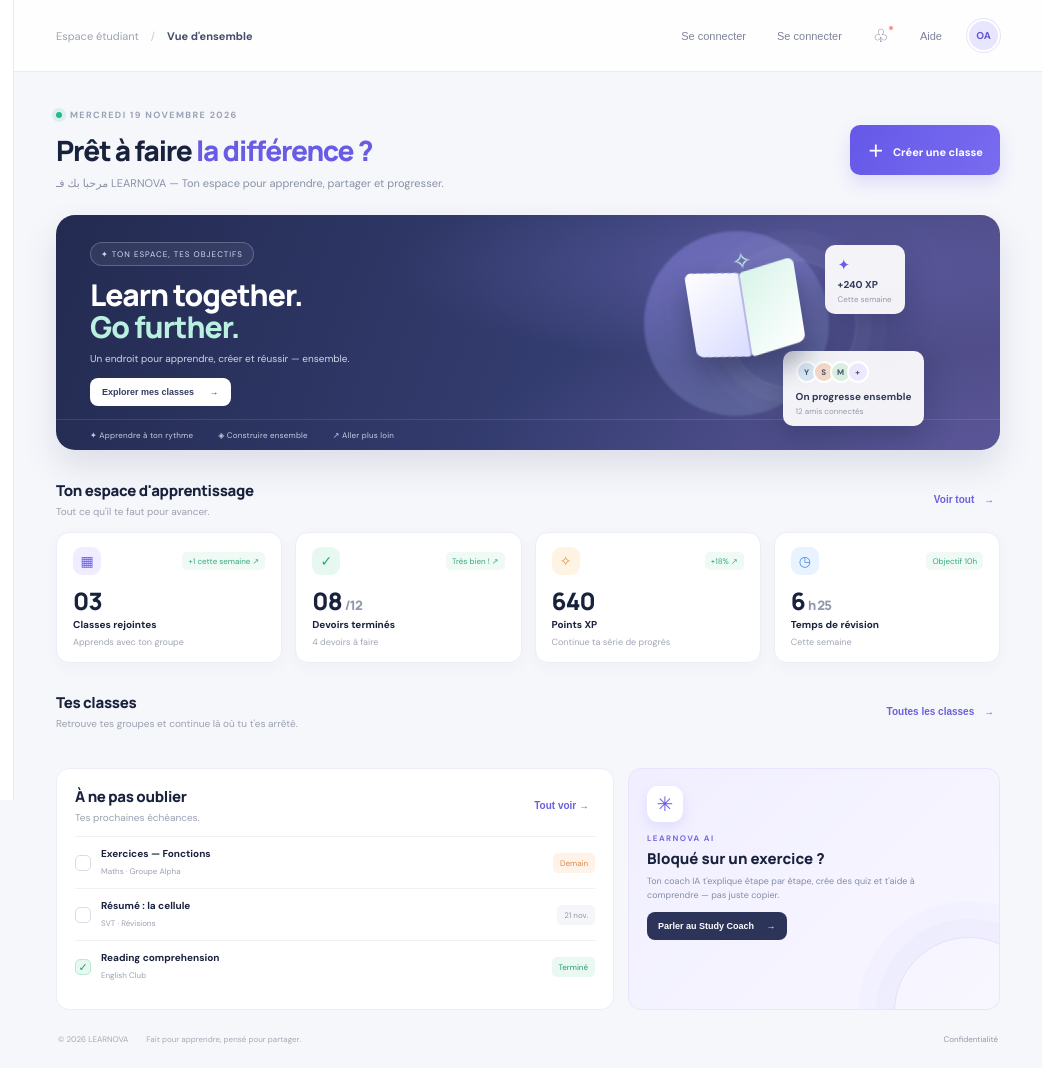
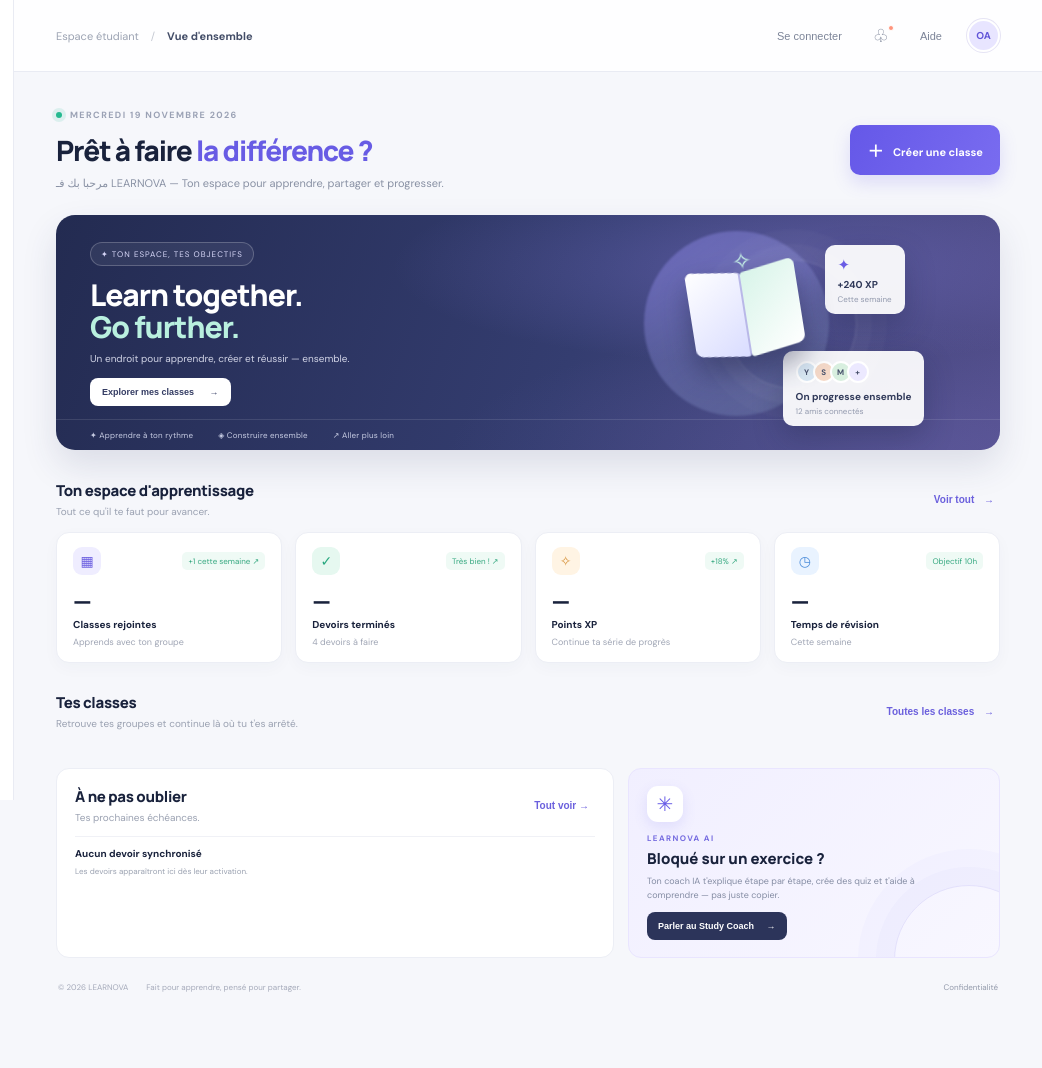
Before and after one commit to oussamaadr13/TC-9-CLASS, a plain HTML site: page index.html in a window 1280 px wide. Shown: the full height of the page, 238-1280 px from the left. After the commit the page ends 1016 px from the top, so only its background shows below. Drawn offline with nearby package versions, Linux system fonts and the light colour scheme.

Commit message:
Remove duplicate auth control and prototype-only dashboard metrics

```diff
--- a/index.html
+++ b/index.html
@@ -27,15 +27,15 @@
 <div class="sidebar-bottom"><div class="upgrade-card"><div class="spark">✦</div><b>Ton potentiel, sans limite.</b><p>Transforme tes révisions en progrès concrets.</p><button data-view="coach">Découvrir l'IA <span>↗</span></button></div><button class="nav-item" data-view="settings"><span>⚙</span> Paramètres</button><div class="profile-mini"><div class="avatar avatar-me">OA</div><div><b>Oussama A.</b><small>Élève · Maroc</small></div><span class="more">•••</span></div></div>
 </aside>
 <main class="main">
-<header class="topbar"><button class="mobile-menu" id="menuBtn">☰</button><div class="crumb">Espace étudiant <span>/</span> <b id="crumbCurrent">Vue d'ensemble</b></div><div class="top-actions"><button class="help-btn" id="authBtn">Se connecter</button><button class="help-btn" id="authBtn">Se connecter</button><button class="icon-btn" aria-label="Notifications">♧<i></i></button><button class="help-btn">Aide</button><div class="avatar avatar-me">OA</div></div></header>
+<header class="topbar"><button class="mobile-menu" id="menuBtn">☰</button><div class="crumb">Espace étudiant <span>/</span> <b id="crumbCurrent">Vue d'ensemble</b></div><div class="top-actions"><button class="help-btn" id="authBtn">Se connecter</button><button class="icon-btn" aria-label="Notifications">♧<i></i></button><button class="help-btn">Aide</button><div class="avatar avatar-me">OA</div></div></header>
 <section class="content">
 <div class="welcome-row"><div><div class="eyebrow"><span class="pulse"></span> MERCREDI 19 NOVEMBRE 2026</div><h1 id="welcomeTitle">Prêt à faire <span>la différence ?</span></h1><p class="subtitle">مرحبا بك فـ LEARNOVA — Ton espace pour apprendre, partager et progresser.</p></div><button class="primary-btn" id="createClassBtn"><span>＋</span> Créer une classe</button></div>
 <div class="hero-banner"><div class="hero-copy"><div class="hero-pill">✦ TON ESPACE, TES OBJECTIFS</div><h2>Learn together.<br><span>Go further.</span></h2><p>Un endroit pour apprendre, créer et réussir — ensemble.</p><button class="hero-cta" data-view="classes">Explorer mes classes <span>→</span></button></div><div class="hero-art" aria-hidden="true"><div class="orb orb-one"></div><div class="orb orb-two"></div><div class="float-card fc-one"><span>✦</span><b>+240 XP</b><small>Cette semaine</small></div><div class="float-card fc-two"><div class="mini-avatars"><i>Y</i><i>S</i><i>M</i><i>+</i></div><b>On progresse ensemble</b><small>12 amis connectés</small></div><div class="book-graphic"><div class="book-left"></div><div class="book-right"></div><span>✧</span></div></div><div class="hero-bottom"><span>✦ Apprendre à ton rythme</span><span>◈ Construire ensemble</span><span>↗ Aller plus loin</span></div></div>
 <div class="section-heading"><div><h2>Ton espace d'apprentissage</h2><p>Tout ce qu'il te faut pour avancer.</p></div><button class="text-btn" data-view="classes">Voir tout <span>→</span></button></div>
-<div class="stats-grid"><article class="stat-card"><div class="stat-top"><span class="stat-icon violet">▦</span><span class="trend">+1 cette semaine ↗</span></div><strong>03</strong><b>Classes rejointes</b><small>Apprends avec ton groupe</small></article><article class="stat-card"><div class="stat-top"><span class="stat-icon mint">✓</span><span class="trend">Très bien ! ↗</span></div><strong>08<span class="small-unit">/12</span></strong><b>Devoirs terminés</b><small>4 devoirs à faire</small></article><article class="stat-card"><div class="stat-top"><span class="stat-icon amber">✧</span><span class="trend">+18% ↗</span></div><strong>640</strong><b>Points XP</b><small>Continue ta série de progrès</small></article><article class="stat-card"><div class="stat-top"><span class="stat-icon blue">◷</span><span class="trend">Objectif 10h</span></div><strong>6<span class="small-unit">h 25</span></strong><b>Temps de révision</b><small>Cette semaine</small></article></div>
+<div class="stats-grid"><article class="stat-card"><div class="stat-top"><span class="stat-icon violet">▦</span><span class="trend">+1 cette semaine ↗</span></div><strong>—</strong><b>Classes rejointes</b><small>Apprends avec ton groupe</small></article><article class="stat-card"><div class="stat-top"><span class="stat-icon mint">✓</span><span class="trend">Très bien ! ↗</span></div><strong>—</strong><b>Devoirs terminés</b><small>4 devoirs à faire</small></article><article class="stat-card"><div class="stat-top"><span class="stat-icon amber">✧</span><span class="trend">+18% ↗</span></div><strong>—</strong><b>Points XP</b><small>Continue ta série de progrès</small></article><article class="stat-card"><div class="stat-top"><span class="stat-icon blue">◷</span><span class="trend">Objectif 10h</span></div><strong>—</strong><b>Temps de révision</b><small>Cette semaine</small></article></div>
 <div class="section-heading classes-heading"><div><h2>Tes classes</h2><p>Retrouve tes groupes et continue là où tu t'es arrêté.</p></div><button class="text-btn" data-view="classes">Toutes les classes <span>→</span></button></div>
 <div class="class-grid" id="classGrid"></div>
-<div class="lower-grid"><section class="panel tasks-panel"><div class="panel-heading"><div><h2>À ne pas oublier</h2><p>Tes prochaines échéances.</p></div><button class="text-btn" data-view="assignments">Tout voir →</button></div><div class="task-row"><span class="task-check"></span><div><b>Exercices — Fonctions</b><small>Maths · Groupe Alpha</small></div><span class="due soon">Demain</span></div><div class="task-row"><span class="task-check"></span><div><b>Résumé : la cellule</b><small>SVT · Révisions</small></div><span class="due">21 nov.</span></div><div class="task-row"><span class="task-check checked">✓</span><div><b>Reading comprehension</b><small>English Club</small></div><span class="due done">Terminé</span></div></section><section class="panel ai-panel"><div class="ai-glow">✳</div><div class="ai-label">LEARNOVA AI</div><h2>Bloqué sur un exercice ?</h2><p>Ton coach IA t'explique étape par étape, crée des quiz et t'aide à comprendre — pas juste copier.</p><button class="dark-btn" data-view="coach">Parler au Study Coach <span>→</span></button><div class="ai-orbit"></div></section></div>
+<div class="lower-grid"><section class="panel tasks-panel"><div class="panel-heading"><div><h2>À ne pas oublier</h2><p>Tes prochaines échéances.</p></div><button class="text-btn" data-view="assignments">Tout voir →</button></div><div class="task-row"><div><b>Aucun devoir synchronisé</b><small>Les devoirs apparaîtront ici dès leur activation.</small></div></div></section><section class="panel ai-panel"><div class="ai-glow">✳</div><div class="ai-label">LEARNOVA AI</div><h2>Bloqué sur un exercice ?</h2><p>Ton coach IA t'explique étape par étape, crée des quiz et t'aide à comprendre — pas juste copier.</p><button class="dark-btn" data-view="coach">Parler au Study Coach <span>→</span></button><div class="ai-orbit"></div></section></div>
 <footer>© 2026 LEARNOVA <span>Fait pour apprendre, pensé pour partager.</span><a href="#">Confidentialité</a></footer>
 </section></main></div>
 <div class="modal-backdrop" id="modalBackdrop" hidden><section class="modal" role="dialog" aria-modal="true" aria-labelledby="modalTitle"><button class="modal-close" id="closeModal">×</button><div class="modal-icon">＋</div><div class="eyebrow">NOUVEAU GROUPE</div><h2 id="modalTitle">Crée ta classe</h2><p>Tu seras automatiquement administrateur. Tu pourras inviter tes amis avec un lien privé.</p><form id="classForm"><label>Nom de la classe<input id="className" required maxlength="48" placeholder="Ex. Groupe de révision Maths"></label><div class="form-two"><label>Niveau<select id="classLevel"><option>Tronc Commun</option><option>1ère Bac</option><option>2ème Bac</option><option>Autre</option></select></label><label>Matière<select id="classSubject"><option>Général</option><option>Mathématiques</option><option>Physique-Chimie</option><option>SVT</option><option>Français</option><option>Anglais</option></select></label></div><label>Visibilité<select id="classPrivacy"><option value="private">Privée — invitation uniquement</option><option value="discoverable">Visible dans Découvrir</option></select></label><button class="primary-btn full" type="submit">Créer ma classe <span>→</span></button></form><small class="modal-note">Ta classe sera enregistrée dans ton espace LEARNOVA sécurisé.</small></section></div>
```
